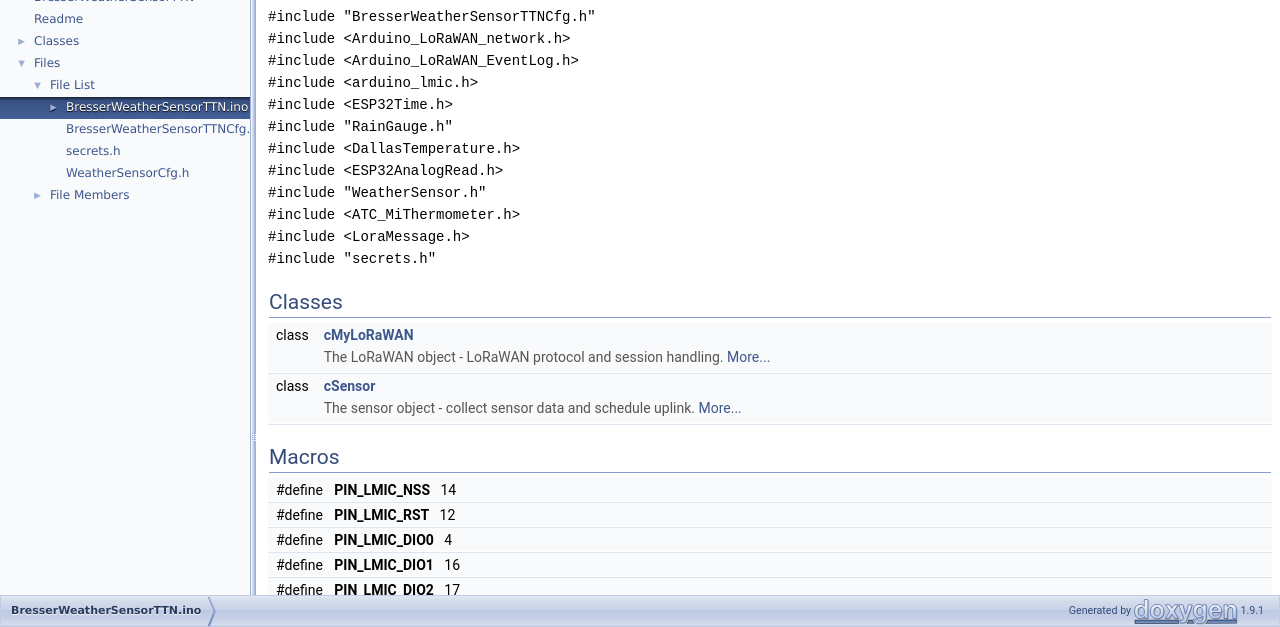
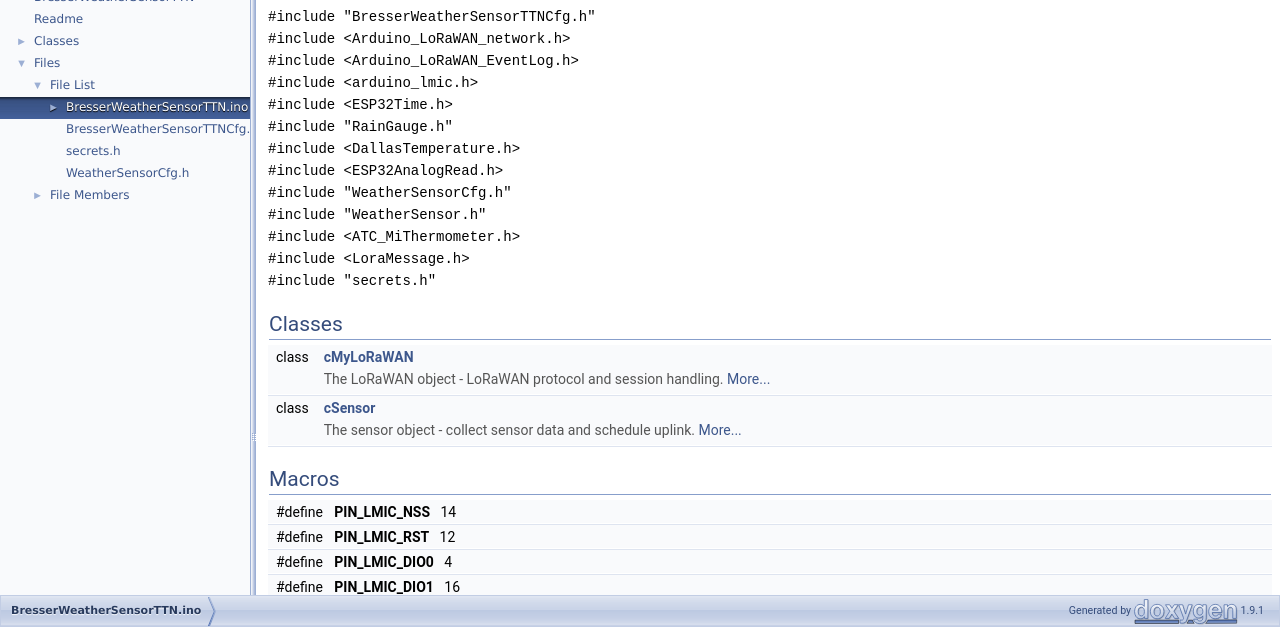
Before and after one commit to matthias-bs/BresserWeatherSensorTTN, a plain HTML site: page _bresser_weather_sensor_t_t_n_8ino.html in a window 1280 px wide. Shown: the part 173-800 px from the top of the page. Drawn offline with Linux system fonts and the light colour scheme.

Commit message:
Deploying to gh-pages from  @ b113d6083c660d0c5b0d23f77fb0051aaadc78cb 🚀

```diff
--- a/_bresser_weather_sensor_t_t_n_8ino.html
+++ b/_bresser_weather_sensor_t_t_n_8ino.html
@@ -99,6 +99,7 @@ $(document).ready(function(){initNavTree('_bresser_weather_sensor_t_t_n_8ino.htm
 <code>#include &quot;RainGauge.h&quot;</code><br />
 <code>#include &lt;DallasTemperature.h&gt;</code><br />
 <code>#include &lt;ESP32AnalogRead.h&gt;</code><br />
+<code>#include &quot;WeatherSensorCfg.h&quot;</code><br />
 <code>#include &quot;WeatherSensor.h&quot;</code><br />
 <code>#include &lt;ATC_MiThermometer.h&gt;</code><br />
 <code>#include &lt;LoraMessage.h&gt;</code><br />
```
